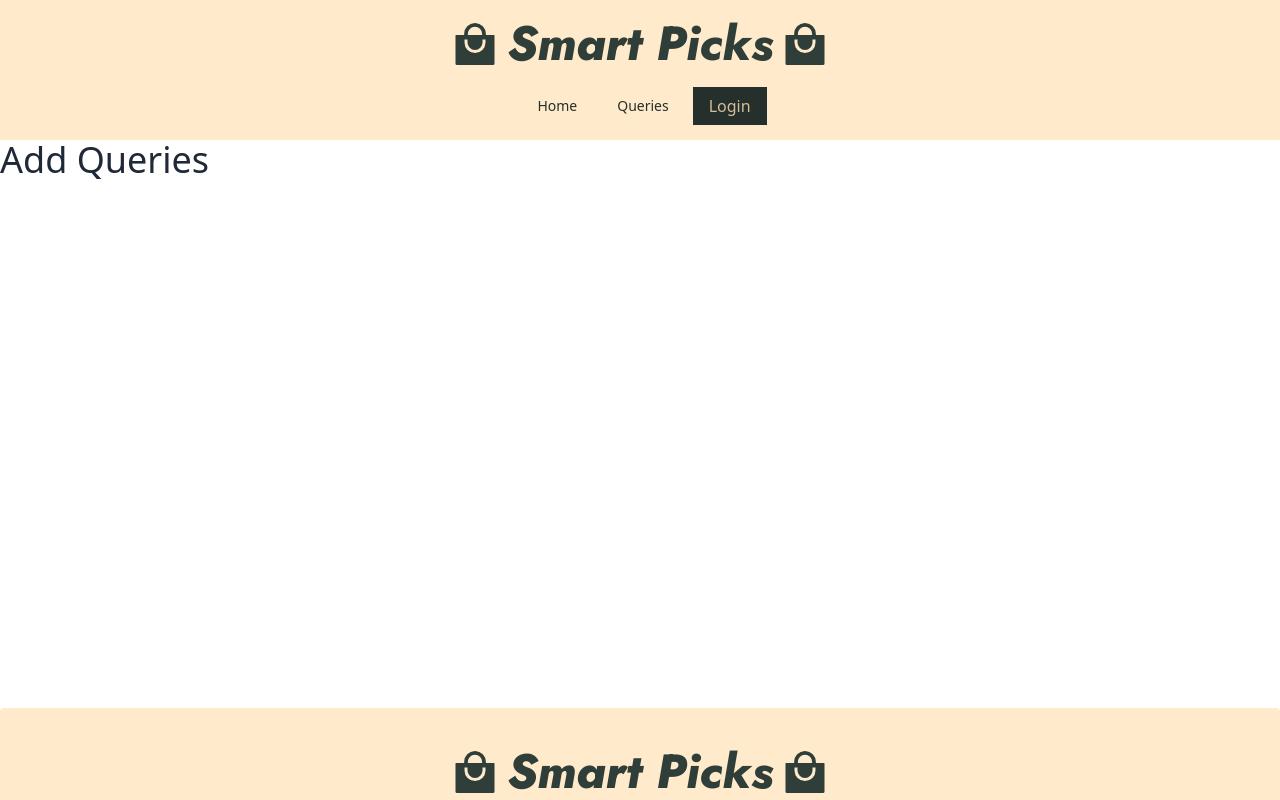
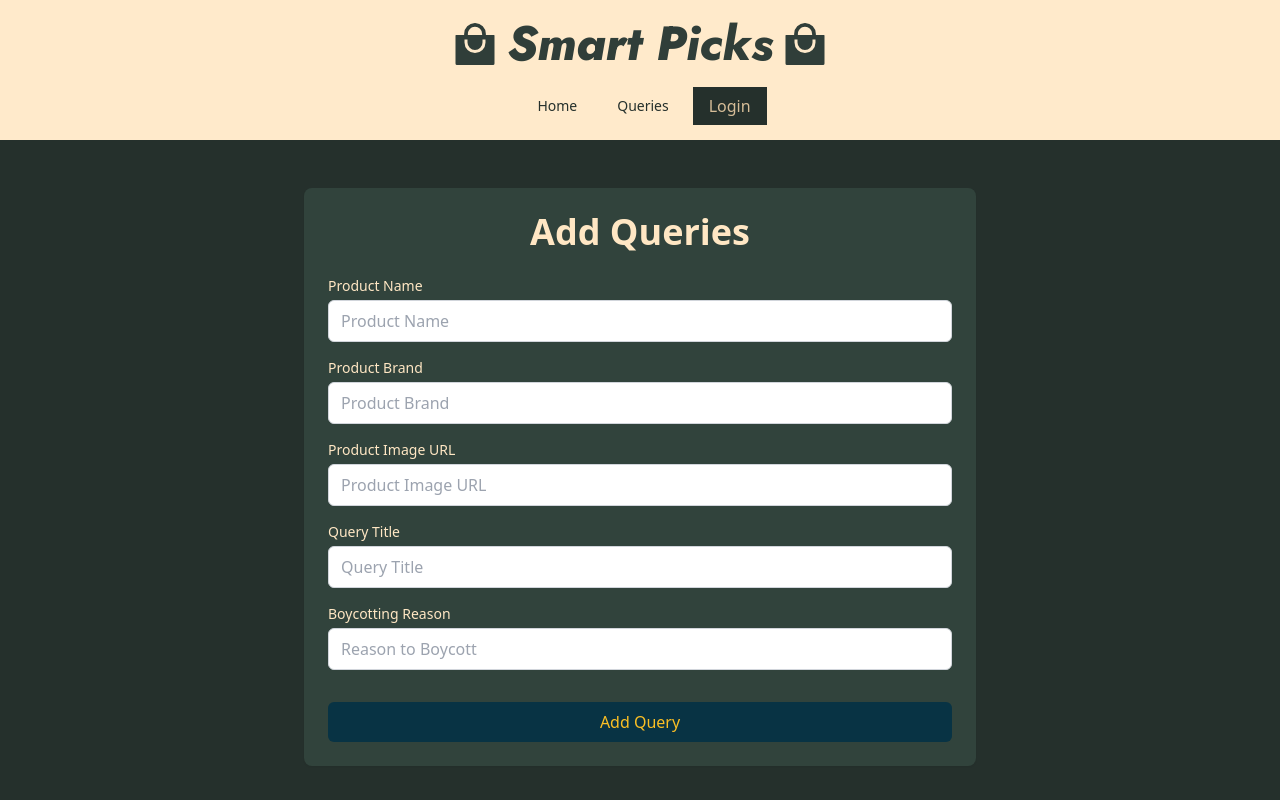
Before and after one commit to golamsarwar96/smart-picks-app-client, a React (Vite) app: page /add-queries in a window 1280 px wide. Shown: the top 800 px of the page. Built offline with nearby package versions, Linux system fonts and the light colour scheme; no server answers; a web font is replaced by a local one.

Commit message:
Implemented Post and get method using axios to show the queries in the homepage. Now working with the design of the card and how to show it.

```diff
--- a/package.json
+++ b/package.json
@@ -10,6 +10,8 @@
     "preview": "vite preview"
   },
   "dependencies": {
+    "axios": "^1.7.9",
+    "date-fns": "^4.1.0",
     "firebase": "^11.1.0",
     "localforage": "^1.10.0",
     "match-sorter": "^8.0.0",
--- /dev/null
+++ b/src/components/QueryCard.jsx
@@ -0,0 +1,10 @@
+const QueryCard = ({ query }) => {
+  const { product_name } = query || {};
+  return (
+    <div>
+      <h1>{product_name}</h1>
+    </div>
+  );
+};
+
+export default QueryCard;
--- /dev/null
+++ b/src/components/QueryCards.jsx
@@ -0,0 +1,29 @@
+import axios from "axios";
+import { useEffect, useState } from "react";
+import QueryCard from "./QueryCard";
+
+const QueryCards = () => {
+  const [queries, setQueries] = useState([]);
+  useEffect(() => {
+    const fetchAllQuery = async () => {
+      const { data } = await axios.get(
+        `${import.meta.env.VITE_API_URL}/add-queries`
+      );
+      console.log(data);
+      const sortedQueries = data.sort((a, b) => b.time - a.time);
+      console.log(sortedQueries);
+      setQueries(sortedQueries);
+    };
+    fetchAllQuery();
+  }, []);
+  console.log(queries);
+  return (
+    <div className="grid grid-cols-1 md:grid-cols-2 lg:grid-cols-3 gap-3">
+      {queries.map((query) => (
+        <QueryCard key={query._id} query={query}></QueryCard>
+      ))}
+    </div>
+  );
+};
+
+export default QueryCards;
--- a/src/pages/AddQueries.jsx
+++ b/src/pages/AddQueries.jsx
@@ -1,7 +1,135 @@
+import { useContext, useEffect, useState } from "react";
+import { AuthContext } from "../provider/AuthProvider";
+import { format } from "date-fns";
+import axios from "axios";
+import toast from "react-hot-toast";
+
 const AddQueries = () => {
+  const { user } = useContext(AuthContext);
+  console.log(user);
+
+  const handleAddQueries = async (e) => {
+    e.preventDefault();
+    const form = e.target;
+    const product_name = form.product_name.value;
+    const product_brand = form.product_brand.value;
+    const product_photo = form.product_photo.value;
+    const query_title = form.query_title.value;
+    const boycott = form.boycott.value;
+    const user_email = user?.email;
+    const user_name = user?.displayName;
+    const user_photo = user?.photoURL;
+    const time = Date.now();
+    const day = new Date(time);
+    const recommendedCount = 0;
+
+    console.log(time.toString());
+
+    const formData = {
+      product_name,
+      product_brand,
+      product_photo,
+      query_title,
+      boycott,
+      buyer: {
+        user_email,
+        user_name,
+        user_photo,
+      },
+      time,
+      day,
+      recommendedCount,
+    };
+
+    try {
+      const { data } = await axios.post(
+        `${import.meta.env.VITE_API_URL}/add-queries`,
+        formData
+      );
+      console.log(data);
+      toast.success("Query added successfully");
+      form.reset();
+    } catch (err) {
+      console.log(err);
+      toast.error(err.message);
+    }
+  };
   return (
-    <div>
-      <h1 className="text-4xl">Add Queries</h1>
+    <div className=" bg-primaryColor py-12 px-4">
+      <div className="max-w-2xl mx-auto bg-textColor rounded-lg shadow-sm p-6">
+        <h2 className="text-4xl font-bold text-secondaryColor text-center mb-6">
+          Add Queries
+        </h2>
+
+        <form onSubmit={handleAddQueries} className="space-y-4 text-black">
+          <div>
+            <label className="block text-sm font-medium mb-1 text-secondaryColor">
+              Product Name
+            </label>
+            <input
+              type="text"
+              placeholder="Product Name"
+              name="product_name"
+              className=" w-full px-3 py-2 border border-gray-300 rounded-md focus:outline-none focus:ring-2 focus:ring-secondaryColor"
+            />
+          </div>
+          <div>
+            <label className="block text-sm font-medium mb-1 text-secondaryColor">
+              Product Brand
+            </label>
+            <input
+              type="text"
+              placeholder="Product Brand"
+              name="product_brand"
+              className="w-full px-3 py-2 border border-gray-300 rounded-md focus:outline-none focus:ring-2 focus:ring-cyan-800"
+            />
+          </div>
+
+          <div>
+            <label className="block text-sm font-medium mb-1 text-secondaryColor">
+              Product Image URL
+            </label>
+            <input
+              type="text"
+              placeholder="Product Image URL"
+              name="product_photo"
+              className="w-full px-3 py-2 border border-gray-300 rounded-md focus:outline-none focus:ring-2 focus:ring-cyan-800"
+            />
+          </div>
+
+          <div>
+            <label className="block text-sm font-medium mb-1 text-secondaryColor">
+              Query Title
+            </label>
+            <input
+              type="text"
+              placeholder="Query Title"
+              name="query_title"
+              className="w-full px-3 py-2 border border-gray-300 rounded-md focus:outline-none focus:ring-2 focus:ring-cyan-800"
+            />
+          </div>
+
+          <div>
+            <label className="block text-sm font-medium mb-1 text-secondaryColor">
+              Boycotting Reason
+            </label>
+            <input
+              type="text"
+              placeholder="Reason to Boycott"
+              name="boycott"
+              className="w-full px-3 py-2 border border-gray-300 rounded-md focus:outline-none focus:ring-2 focus:ring-cyan-800"
+            />
+          </div>
+          <div className="pt-4">
+            <button
+              type="submit"
+              className="w-full bg-cyan-950 text-amber-400 py-2 px-4 rounded-md focus:outline-none focus:ring-2 focus:ring-cyan-800 focus:ring-offset-2"
+            >
+              Add Query
+            </button>
+          </div>
+        </form>
+      </div>
     </div>
   );
 };
--- a/src/pages/Home.jsx
+++ b/src/pages/Home.jsx
@@ -1,9 +1,11 @@
 import Banner from "../components/Banner";
+import QueryCards from "../components/QueryCards";
 
 const Home = () => {
   return (
     <div>
       <Banner></Banner>
+      <QueryCards></QueryCards>
     </div>
   );
 };
--- a/src/pages/MyQueries.jsx
+++ b/src/pages/MyQueries.jsx
@@ -1,9 +1,11 @@
-import React from "react";
+import React, { useContext } from "react";
+import { AuthContext } from "../provider/AuthProvider";
 
 const MyQueries = () => {
+  const { user } = useContext(AuthContext);
   return (
     <div>
-      <h1 className="text-4xl">My Queries</h1>
+      <h1 className="text-4xl">{user.email}</h1>
     </div>
   );
 };
--- a/tailwind.config.js
+++ b/tailwind.config.js
@@ -12,7 +12,7 @@ export default {
       colors: {
         primaryColor: "#25302c",
         secondaryColor: "#ffe7c4",
-        textColor: "#ffefd7",
+        textColor: "#31433c",
       },
     },
   },
```
Also changed, not shown: public/product.json (+9 -9 lines), public/color.txt, 1 other file (tests, documents, lock files or other folders).
